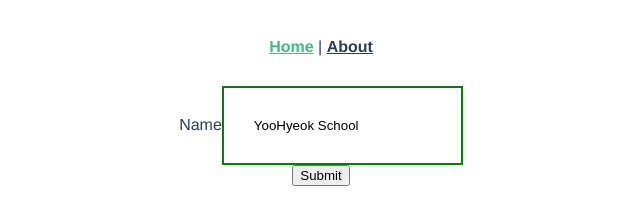
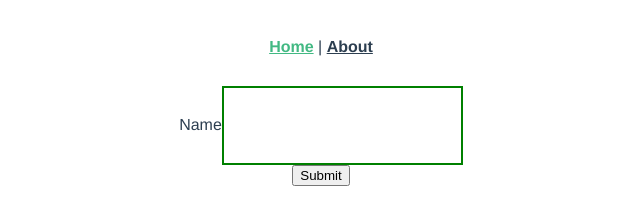
Before and after one commit to YooHyeok/vue2-beginner-basic-cli, a Vue app: page / in a window 1280 px wide. Shown: the top 210 px of the page, without its empty margins (319-959 px from the left). Built offline with nearby package versions, Linux system fonts and the light colour scheme.

Commit message:
feat: `HomeView.vue` - @input, :value 를 v-model로 적용 (emit에서 input을 호출)

```diff
--- a/src/views/HomeView.vue
+++ b/src/views/HomeView.vue
@@ -2,7 +2,8 @@
   <div>
     <form action="">
       <!-- <InputField :name="name" @changeName="changeName"/>  --> <!-- $emit으로 넘긴 값을 간접적으로 받을 경우 값에 해당하는 $event를 해당 함수의 인자로 자동 전달 -->
-      <InputField :name="name" @changeName="name=$event"/> <!-- $emit으로 넘긴 값을 직접적으로 받을 경우 $event로 바로 받는다. -->
+      <!-- <InputField :name="name" @changeName="name=$event"/> --> <!-- $emit으로 넘긴 값을 직접적으로 받을 경우 $event로 바로 받는다. -->
+      <InputField v-model="name"/> <!-- v-model은 내부적으로 @input="name"과 :value="name"이 적용되므로 emit에서 input을 호출한다. (props가 value로 넘어감) -->
       <button>Submit</button>
     </form>
     <h1>This is a Home page</h1>
```
